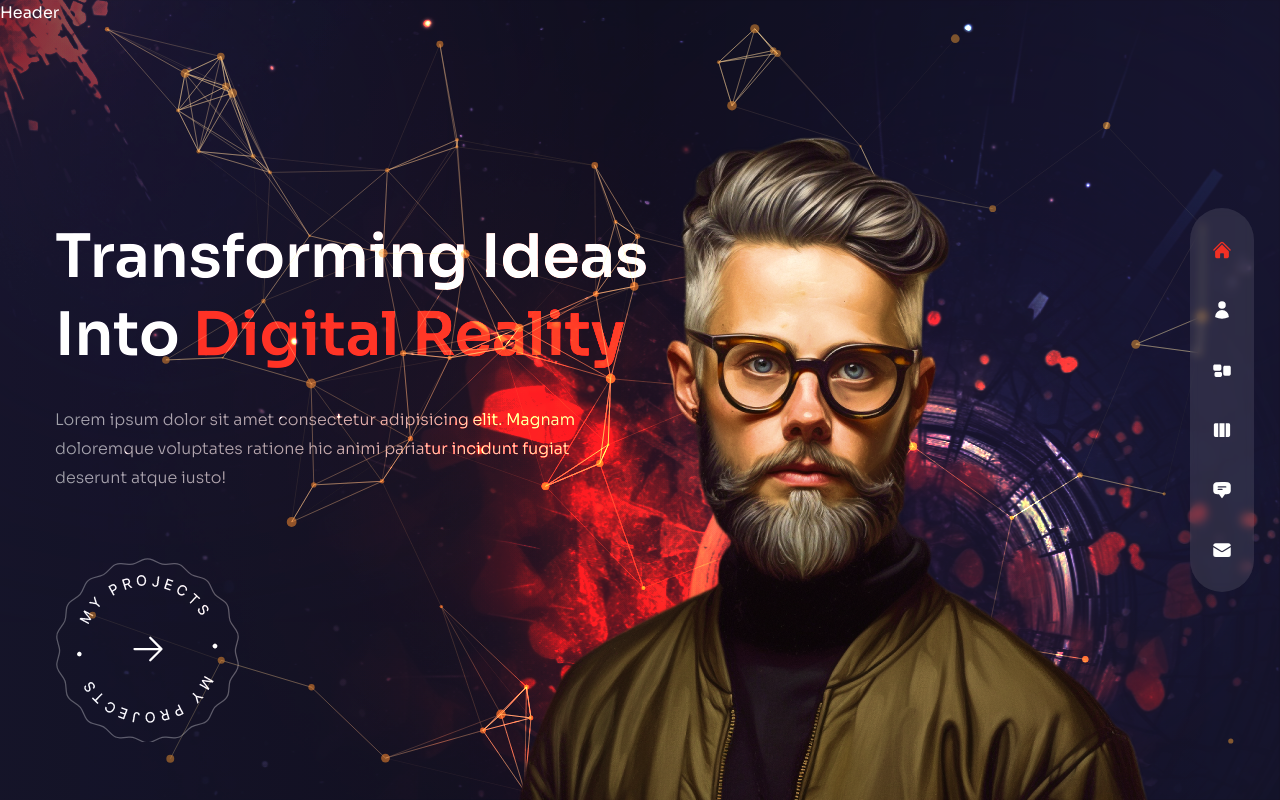
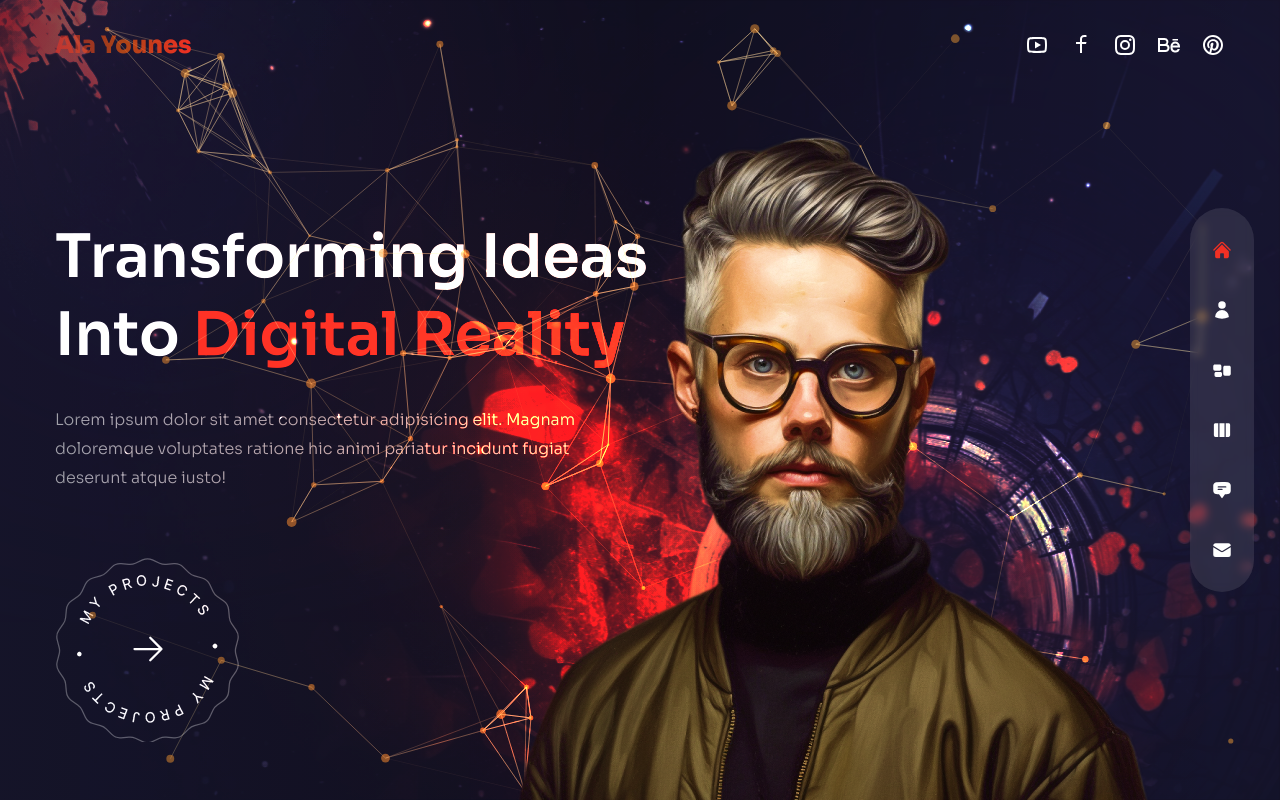
Before and after one commit to Ala-Younes/framer-motion-portfolio, a Next.js app: page / in a window 1280 px wide. Built offline with nearby package versions, Linux system fonts and the light colour scheme.

Commit message:
0007 / Feature / Header(Socials + logo)

```diff
--- a/components/Header.tsx
+++ b/components/Header.tsx
@@ -1,5 +1,24 @@
+import Link from "next/link";
+
+import Logo from "@/public/logo.svg";
+import Socials from "./Socials";
 const Header = () => {
-  return <header className="absolute z-30 w-full ">Header</header>;
+  return (
+    <header className="absolute z-30 w-full flex items-center px-16 xl:px-0 xl:h-[90px]">
+      <div className="container mx-auto">
+        <div className="flex flex-col lg:flex-row  items-center justify-between gap-y-6 py-8">
+          {/* Logo */}
+          <Link href={"/"}>
+            <h2 className="font-extrabold text-2xl text-transparent bg-clip-text bg-gradient-to-r from-accent/50 via-orange-600/70 to-accent">
+              Ala Younes
+            </h2>
+          </Link>
+          {/* Socials */}
+          <Socials />
+        </div>
+      </div>
+    </header>
+  );
 };
 
 export default Header;
--- a/components/Socials.tsx
+++ b/components/Socials.tsx
@@ -1,5 +1,33 @@
+import Link from "next/link";
+
+import {
+  RiBehanceLine,
+  RiFacebookBoxLine,
+  RiFacebookLine,
+  RiInstagramLine,
+  RiPinterestLine,
+  RiYoutubeLine,
+} from "react-icons/ri";
 const Socials = () => {
-  return <h1>Socials</h1>;
+  return (
+    <div className="flex items-center gap-x-5 text-2xl">
+      <Link href={""} className="hover:text-accent transition-all duration-300">
+        <RiYoutubeLine />
+      </Link>
+      <Link href={""} className="hover:text-accent transition-all duration-300">
+        <RiFacebookLine />
+      </Link>
+      <Link href={""} className="hover:text-accent transition-all duration-300">
+        <RiInstagramLine />
+      </Link>
+      <Link href={""} className="hover:text-accent transition-all duration-300">
+        <RiBehanceLine />
+      </Link>
+      <Link href={""} className="hover:text-accent transition-all duration-300">
+        <RiPinterestLine />
+      </Link>
+    </div>
+  );
 };
 
 export default Socials;
```
